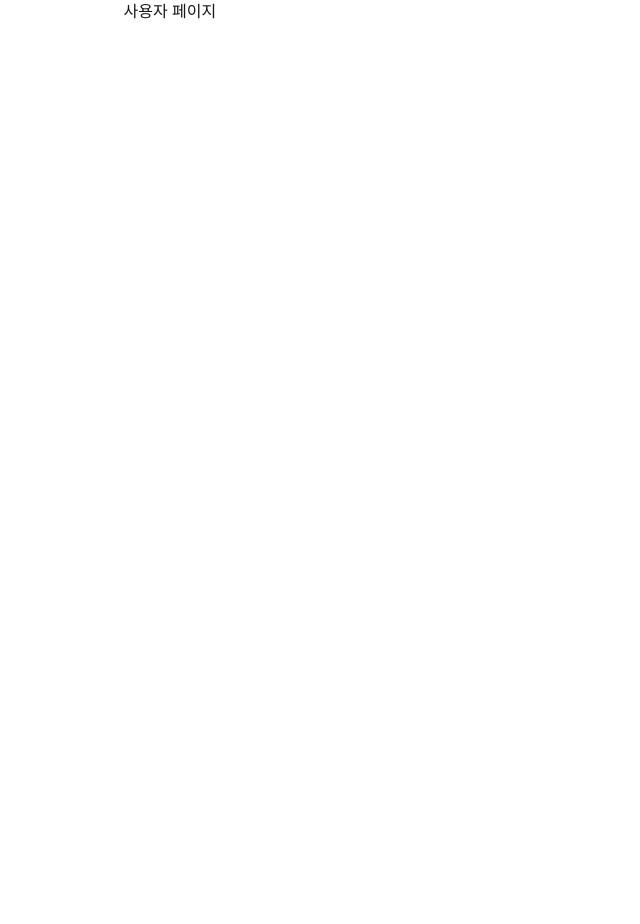
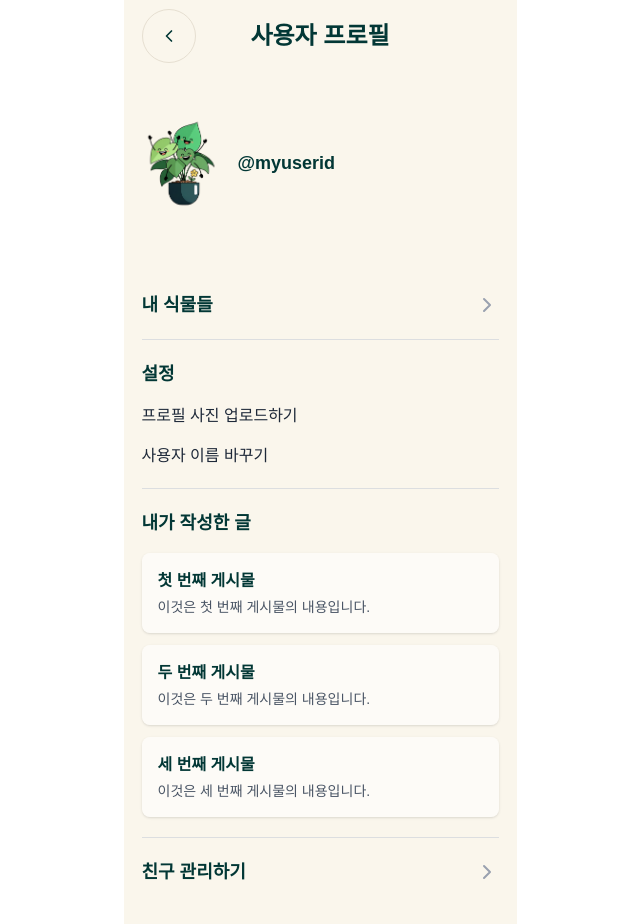
Before and after one commit to daybreaker42/KU-hackathon-2025, a Next.js app in the folder client/: page /user in a window 1280 px wide. Shown: the whole page, without its empty margins (320-960 px from the left). Before the commit the page ends 800 px from the top, so only its background shows below. Built offline with nearby package versions, Linux system fonts and the light colour scheme.

Commit message:
feat: 사용자 프로필 페이지 구현 - 프로필 사진, 사용자 정보 및 게시물 목록 추가

```diff
--- a/client/app/user/page.tsx
+++ b/client/app/user/page.tsx
@@ -1,7 +1,77 @@
-export default function UserPage() {
+import Image from 'next/image';
+import Link from 'next/link';
+import BackButton from '../component/common/BackButton';
+import { ChevronRight } from 'lucide-react';
+
+// Mock data for user's posts
+const userPosts = [
+  { id: 1, title: '첫 번째 게시물', content: '이것은 첫 번째 게시물의 내용입니다.' },
+  { id: 2, title: '두 번째 게시물', content: '이것은 두 번째 게시물의 내용입니다.' },
+  { id: 3, title: '세 번째 게시물', content: '이것은 세 번째 게시물의 내용입니다.' },
+];
+
+export default function UserProfilePage() {
   return (
-    <div>
-      <span>사용자 페이지</span>
+    <div className="min-h-screen flex flex-col bg-[#FAF6EC]">
+      <div className="flex-1 overflow-y-auto p-[18px]">
+        <header className="relative flex items-center justify-center mb-4">
+          <div className="absolute left-0">
+            <BackButton />
+          </div>
+          <h1 className="text-[#023735] font-bold text-[24px]">사용자 프로필</h1>
+        </header>
+
+        <main>
+          <section className="flex items-center gap-4 my-8">
+            <Image
+              src="/plant-happy.png" // Placeholder image
+              alt="User profile picture"
+              width={80}
+              height={80}
+              className="rounded-full object-cover"
+            />
+            <span className="font-bold text-lg text-[#023735]">@myuserid</span>
+          </section>
+
+          <nav>
+            <ul className="divide-y divide-gray-300/70">
+              <li className="py-5">
+                <Link href="/myPlant" className="flex items-center justify-between text-lg transition-colors hover:text-gray-500">
+                  <span className="font-bold text-lg text-[#023735]">내 식물들</span>
+                  <ChevronRight className="text-gray-400" />
+                </Link>
+              </li>
+
+              <li className="py-5">
+                <h2 className="font-bold text-lg text-[#023735] mb-4">설정</h2>
+                <ul className="space-y-4 text-gray-800">
+                  <li className="cursor-pointer hover:font-semibold">프로필 사진 업로드하기</li>
+                  <li className="cursor-pointer hover:font-semibold">사용자 이름 바꾸기</li>
+                </ul>
+              </li>
+
+              <li className="py-5">
+                <h2 className="font-bold text-lg text-[#023735] mb-4">내가 작성한 글</h2>
+                <div className="space-y-3">
+                  {userPosts.map((post) => (
+                    <div key={post.id} className="p-4 bg-white/60 rounded-lg shadow-sm">
+                      <h3 className="font-semibold text-md text-[#023735]">{post.title}</h3>
+                      <p className="text-sm text-gray-600 mt-1">{post.content}</p>
+                    </div>
+                  ))}
+                </div>
+              </li>
+
+              <li className="py-5">
+                <Link href="/friends" className="flex items-center justify-between text-lg transition-colors hover:text-gray-500">
+                  <span className="font-bold text-lg text-[#023735]">친구 관리하기</span>
+                  <ChevronRight className="text-gray-400" />
+                </Link>
+              </li>
+            </ul>
+          </nav>
+        </main>
+      </div>
     </div>
-  )
+  );
 }
```
Also changed, not shown: client/app/user/page.module.css (+117 -0 lines).
